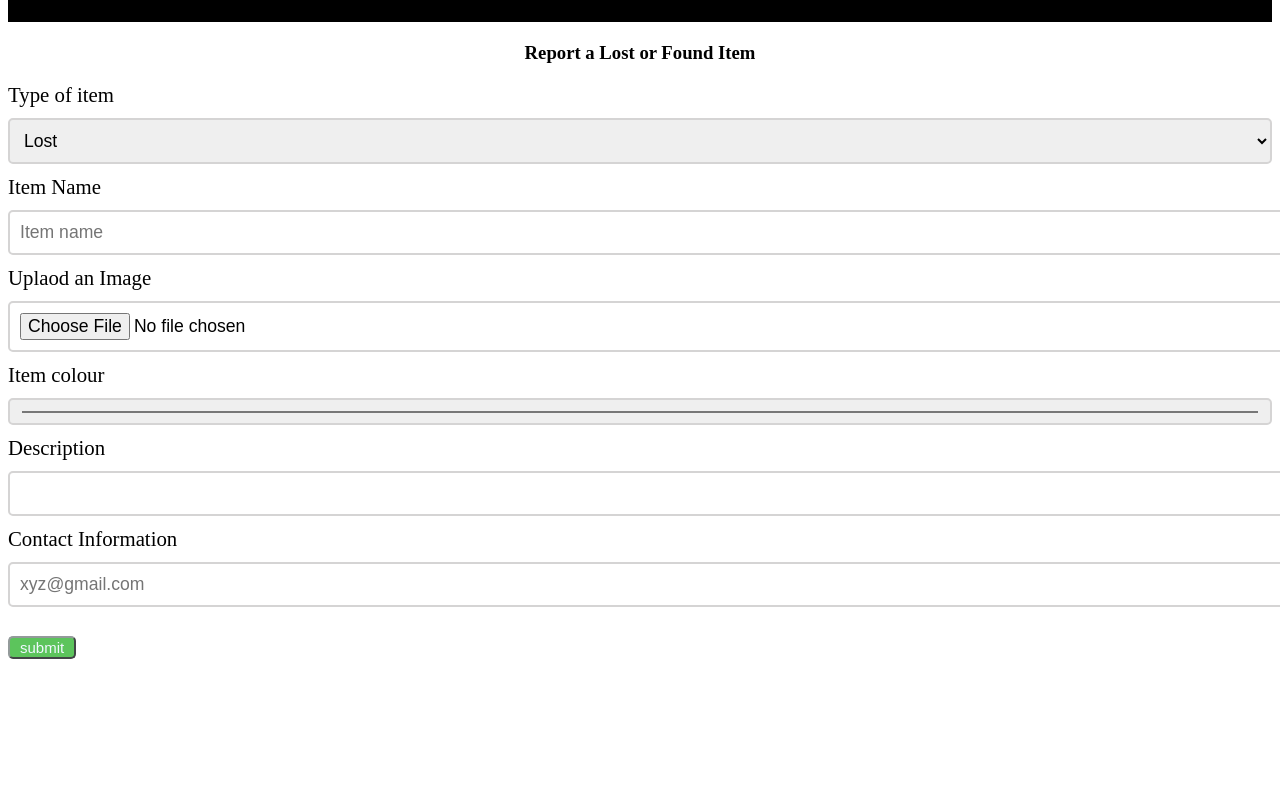
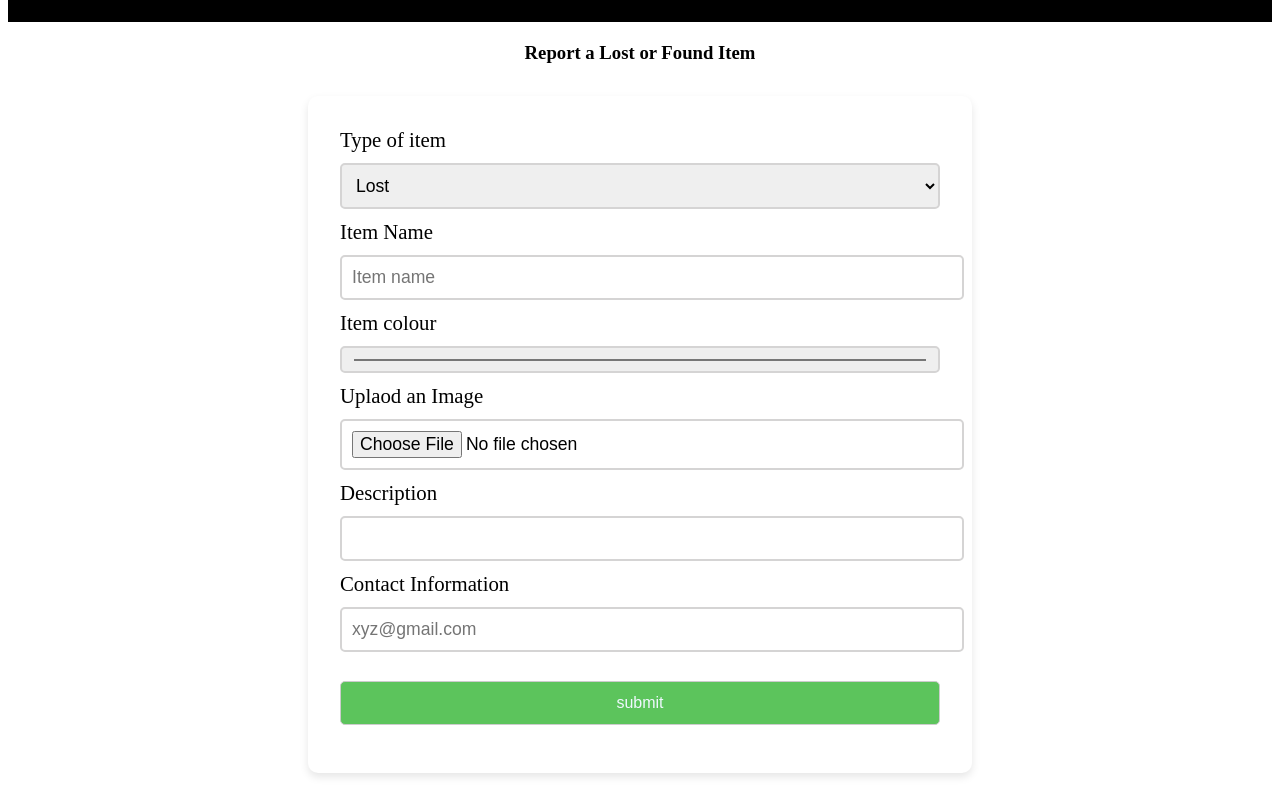
Before and after one commit to Upanshi-Mittal/Lost-and-Found, a plain HTML site: page index.html in a window 1280 px wide. Shown: the part 419-1224 px from the top of the page. Before the commit the page ends 1086 px from the top, so only its background shows below. Drawn offline with Linux system fonts and the light colour scheme.

Commit message:
Update index.html

```diff
--- a/index.html
+++ b/index.html
@@ -16,6 +16,26 @@
         form label{
             font-size: 1.3em;
         }
+        .container {
+            background-color: rgb(255, 255, 255);
+            padding: 2em;
+            margin: 2em auto;
+            width: 80%;
+            max-width: 600px;
+            border-radius: 10px;
+            box-shadow: 0 4px 8px rgba(0, 0, 0, 0.1);
+        }
+        .button {
+            width: 100%;
+            padding: 0.75em;
+            margin-bottom: 1em;
+            border: 1px solid #ccc;
+            border-radius: 5px;
+            font-size: 1em;
+        }
+        .button:hover {
+            background-color: #298a39;
+        }
     </style>
 </head>
 <body>
@@ -28,7 +48,7 @@
     </h2>
 
     <h3><center> Report a Lost or Found Item</center> </h3>
-    <form id="form" action="post" method="post">
+    <form id="form" action="" class="container" method="post">
         <div>
             <label for="report">Type of item</label><br>
             <select name="Type of item">
@@ -38,15 +58,15 @@
         </div>
         <div>
             <label for="Item-name">Item Name</label>
-            <input type="text" id="Item name" placeholder="Item name" required>
+            <input type="text" id="Item-name" placeholder="Item name" required>
+        </div>
+        <div>
+            <label for="Color">Item colour</label>
+            <input type="color" name="Color" id="Color" height="10cm">
         </div>
         <div>
             <label for="image">Uplaod an Image</label>
             <input type="file" accept="image/*" id="image">
-        </div>
-        <div>
-            <label for="Color">Item colour</label>
-            <input type="color" name="Color" id="Color" height="10cm">
         </div>
         <div>
             <label for="About">Description</label><br>
@@ -57,8 +77,7 @@
             <input type="email" id="details" placeholder="xyz@gmail.com" required>
         </div>
         <br>
-        <button style="background-color: rgb(92, 196, 92); color: aliceblue; padding-left:10px; padding-right:10px; border-color: rgb(147, 154, 154); font-size: 15px; border-radius: 5px;">submit</button>
-
+        <button style="background-color: rgb(92, 196, 92); color: aliceblue;" class="button">submit</button>
     </form>
 </body>
 </html>
```
